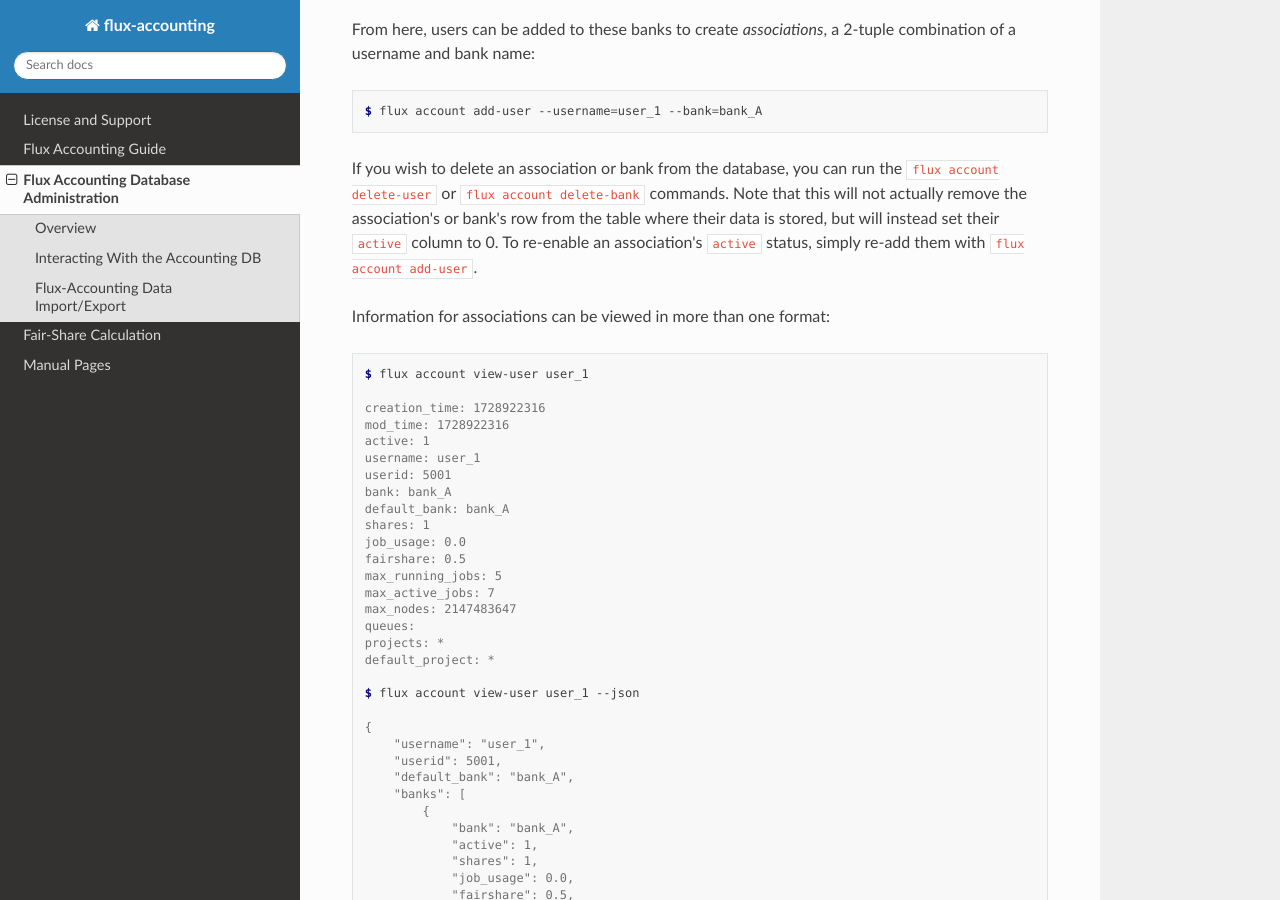
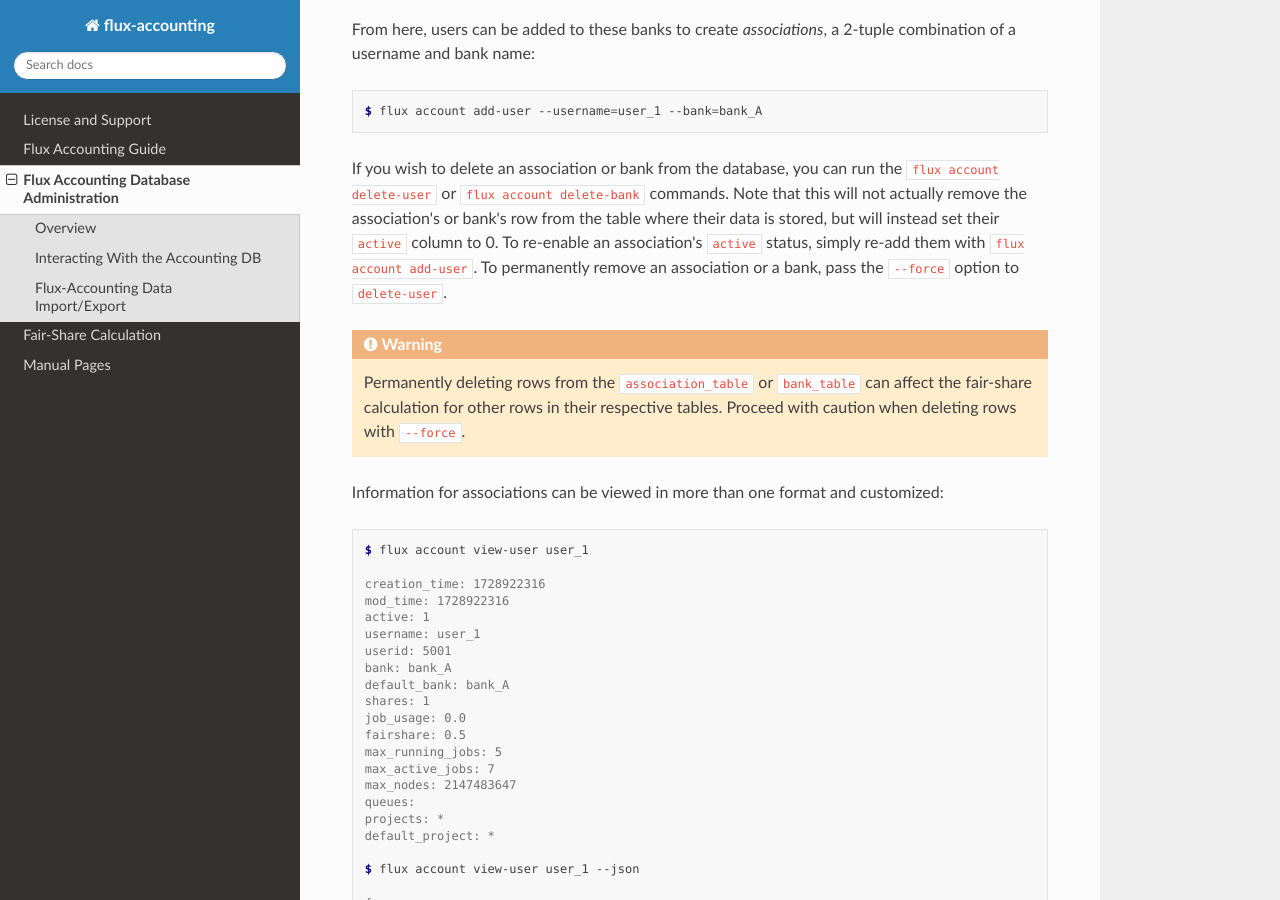
Before and after one commit to flux-framework/flux-accounting, a Sphinx documentation site: the page built from doc/components/database-administration.rst, in a window 1280 px wide and 900 px high, scrolled down 1314 px. Built offline with Sphinx 7.4.7 and the Read the Docs theme 3.1.0, drawn with Linux system fonts in a browser that asks for light colours.

Commit message:
doc: add note about permanently deleting rows
Problem: The delete-user and delete-bank commands now offer a --force
option to permanently remove a row from the association_table or
bank_table, but there is no mention of this in the flux-accounting
documentation.

Add a note about permanently deleting rows in the flux-accounting DB.

```diff
--- a/doc/components/database-administration.rst
+++ b/doc/components/database-administration.rst
@@ -80,9 +80,16 @@ If you wish to delete an association or bank from the database, you can run the
 that this will not actually remove the association's or bank's row from the
 table where their data is stored, but will instead set their ``active`` column
 to 0. To re-enable an association's ``active`` status, simply re-add them with
-``flux account add-user``.
+``flux account add-user``. To permanently remove an association or a bank, pass
+the ``--force`` option to ``delete-user``.
 
-Information for associations can be viewed in more than one format:
+.. warning::
+    Permanently deleting rows from the ``association_table`` or ``bank_table``
+    can affect the fair-share calculation for other rows in their respective
+    tables. Proceed with caution when deleting rows with ``--force``.
+
+Information for associations can be viewed in more than one format and
+customized:
 
 .. code-block:: console
 
```
